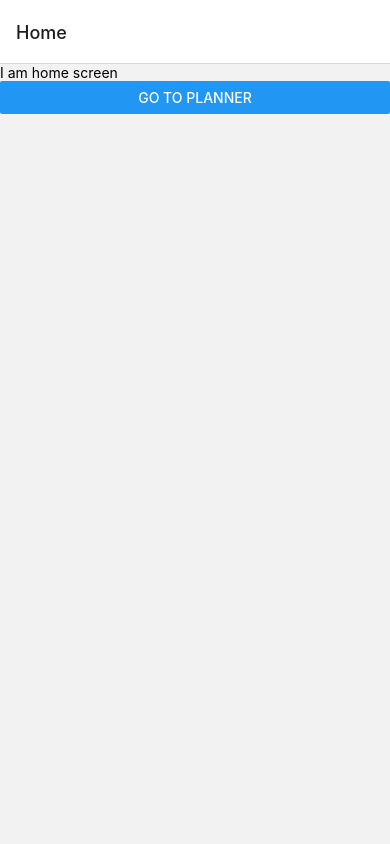
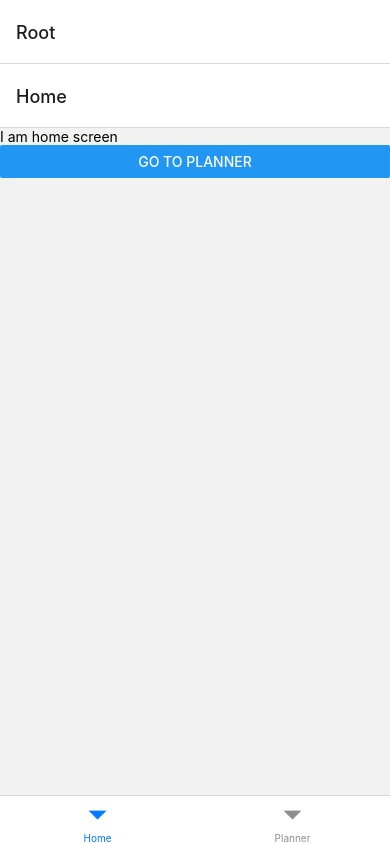
Before and after one commit to Aidnac/WorkoutApp, a React Native app: screen / in a window 390 px wide. Built offline with nearby package versions, Linux system fonts and the light colour scheme.

Commit message:
Bottom navigator

```diff
--- a/package.json
+++ b/package.json
@@ -10,6 +10,7 @@
     "test": "jest"
   },
   "dependencies": {
+    "@react-navigation/bottom-tabs": "^6.5.11",
     "@react-navigation/native": "^6.1.9",
     "@react-navigation/native-stack": "^6.9.16",
     "react": "18.2.0",
--- a/src/navigation/index.tsx
+++ b/src/navigation/index.tsx
@@ -3,16 +3,31 @@
 import {createNativeStackNavigator} from '@react-navigation/native-stack';
 import {HomeScreen} from '../screens/HomeScreen';
 import {PlannerScreen} from '../screens/PlannerScreen';
-
-const Stack = createNativeStackNavigator();
+import {createBottomTabNavigator} from '@react-navigation/bottom-tabs';
 
 export const Navigation = () => {
   return (
     <NavigationContainer>
-      <Stack.Navigator initialRouteName="Home">
-        <Stack.Screen name="Home" component={HomeScreen} />
-        <Stack.Screen name="Planner" component={PlannerScreen} />
-      </Stack.Navigator>
+      <RootNavigator />
     </NavigationContainer>
   );
 };
+
+const Stack = createNativeStackNavigator();
+const RootNavigator = () => {
+  return (
+    <Stack.Navigator>
+      <Stack.Screen name="Root" component={BottomTabNavigator} />
+    </Stack.Navigator>
+  );
+};
+
+const BottomTab = createBottomTabNavigator();
+const BottomTabNavigator = () => {
+  return (
+    <BottomTab.Navigator>
+      <BottomTab.Screen name="Home" component={HomeScreen} />
+      <BottomTab.Screen name="Planner" component={PlannerScreen} />
+    </BottomTab.Navigator>
+  );
+};
```
Also changed, not shown: 1 other file (tests, documents, lock files or other folders).
